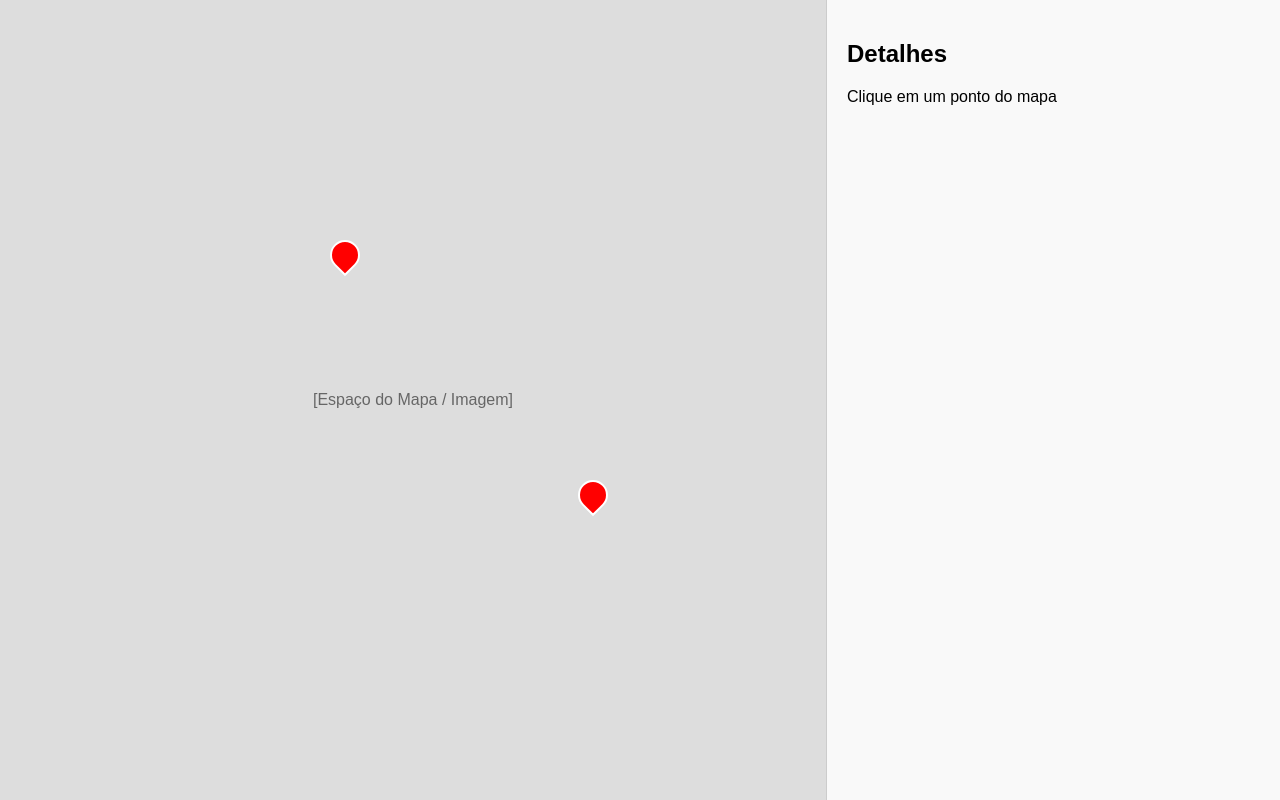
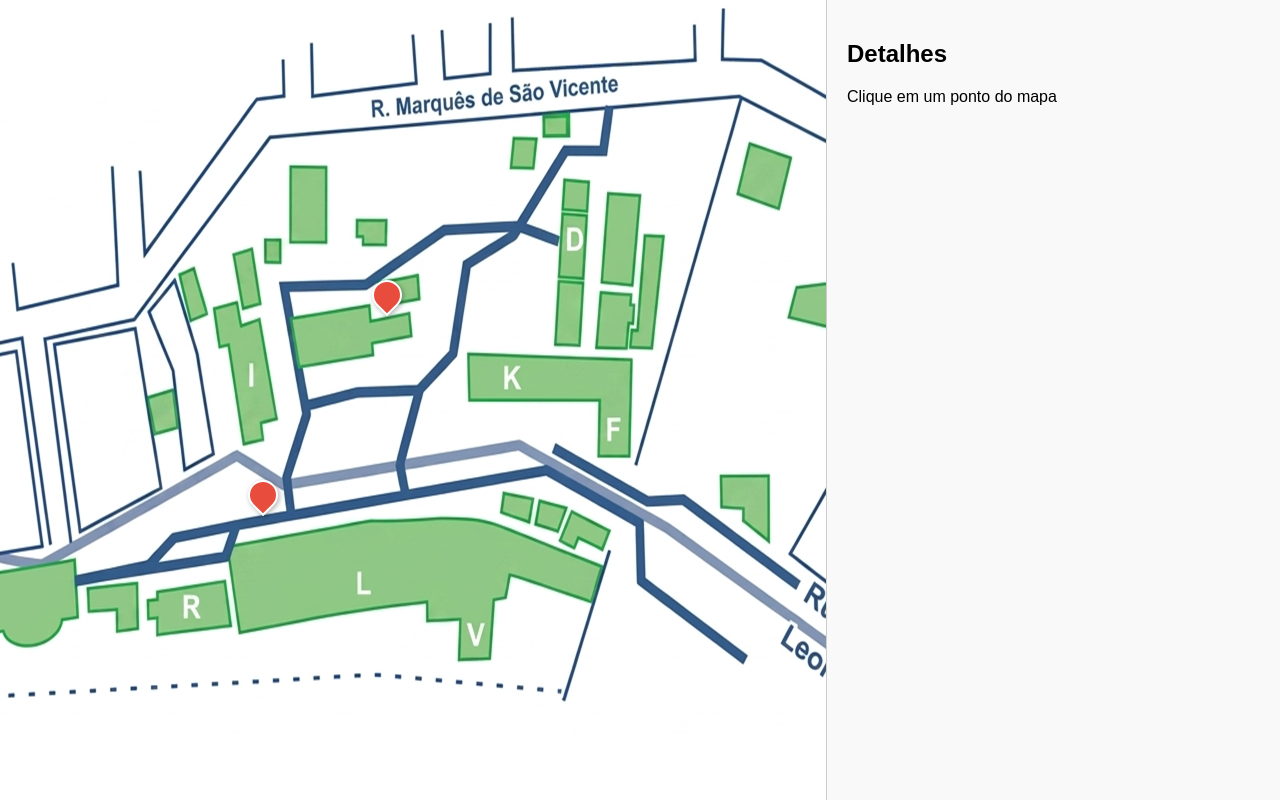
Before and after one commit to fabianoccosta/LocalizaPuc, a plain HTML site: page localizaPUC.html in a window 1280 px wide. Drawn offline with Linux system fonts and the light colour scheme.

Commit message:
Enhance map display and pin interactivity
Updated the map container to include a background image and improved pin styles with hover effects. Added button styles for better user interaction.

```diff
--- a/localizaPUC.html
+++ b/localizaPUC.html
@@ -7,28 +7,37 @@
         * { box-sizing: border-box; }
         body { font-family: sans-serif; margin: 0; display: flex; height: 100vh; }
 
-
         #mapa-container {
             flex: 2;
-            background-color: #ddd; /* Representando o mapa */
+            background-color: #ddd;
+            background-image: url('mapaPUC.png');
+            background-size: cover;
+            background-repeat: no-repeat;
+            background-position: center;
             position: relative;
             display: flex;
             align-items: center;
             justify-content: center;
+            overflow: hidden;
         }
-
 
         .pin {
             position: absolute;
             width: 30px;
             height: 30px;
-            background: red;
+            background: #e74c3c;
             border-radius: 50% 50% 50% 0;
             transform: rotate(-45deg);
             cursor: pointer;
             border: 2px solid white;
+            box-shadow: 0 2px 5px rgba(0,0,0,0.3);
+            transition: transform 0.2s;
         }
 
+        .pin:hover {
+            transform: rotate(-45deg) scale(1.2);
+            background: #c0392b;
+        }
 
         #detalhes {
             flex: 1;
@@ -38,17 +47,22 @@
         }
 
         .hidden { display: none; }
+
+        button {
+            padding: 8px 15px;
+            background: #444;
+            color: white;
+            border: none;
+            cursor: pointer;
+            border-radius: 4px;
+        }
     </style>
 </head>
 <body>
 
     <div id="mapa-container">
-
-        <p style="color: #666;">[Espaço do Mapa / Imagem]</p>
-
-
-        <div class="pin" style="top: 30%; left: 40%;" onclick="mostrar('Restaurante 1', 'Descrição curta aqui.')"></div>
-        <div class="pin" style="top: 60%; left: 70%;" onclick="mostrar('Lanchonete 2', 'Outra descrição aqui.')"></div>
+        <div class="pin" style="top: 35%; left: 45%;" onclick="mostrar('Restaurante', 'Pratos executivos e self-service.')"></div>
+        <div class="pin" style="top: 60%; left: 30%;" onclick="mostrar('Cantina', 'Salgados, cafés e lanches.')"></div>
     </div>
 
     <div id="detalhes">
@@ -66,7 +80,6 @@
         function mostrar(nome, desc) {
             document.getElementById('conteudo-vazio').classList.add('hidden');
             document.getElementById('info-local').classList.remove('hidden');
-
             document.getElementById('nome-local').innerText = nome;
             document.getElementById('desc-local').innerText = desc;
         }
```
